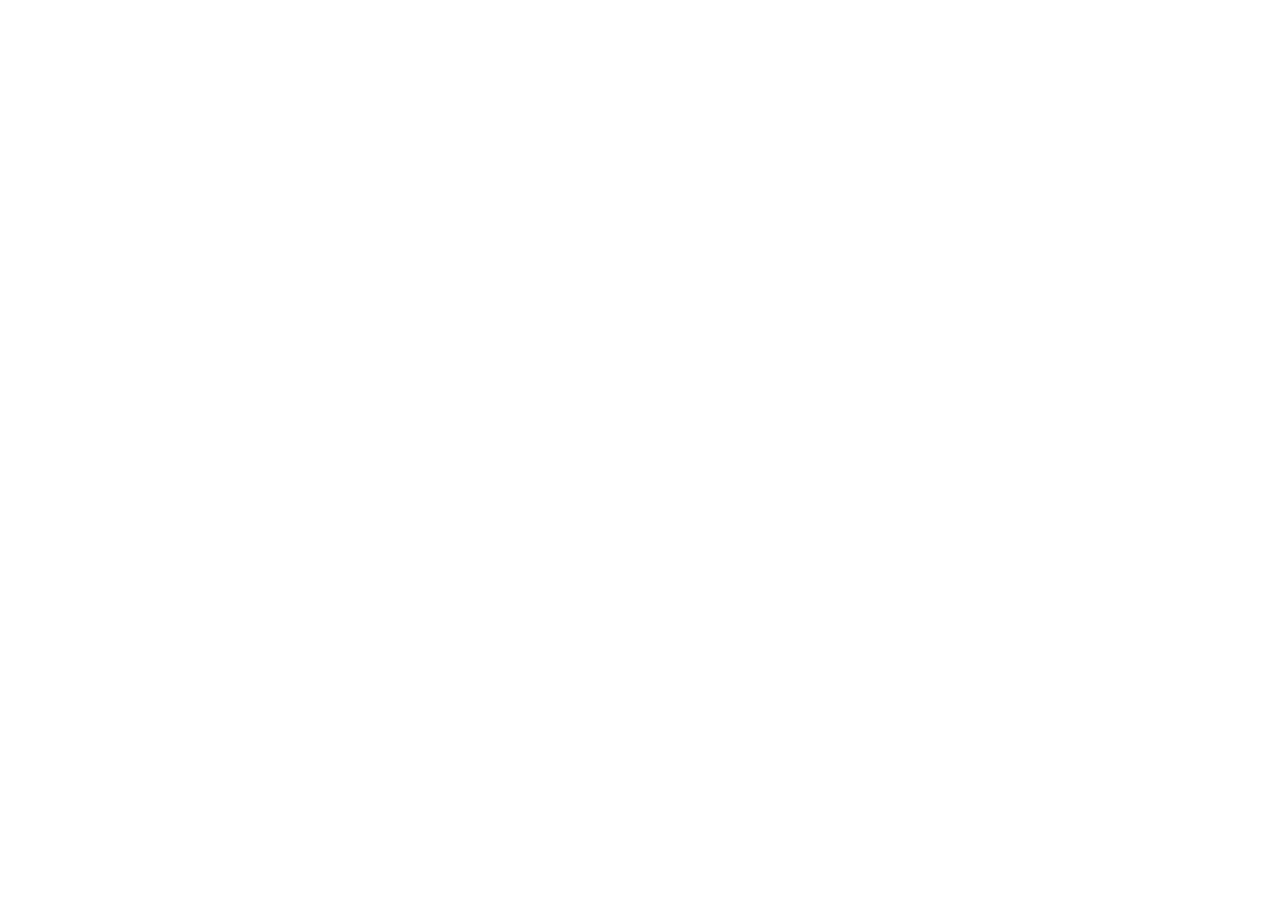
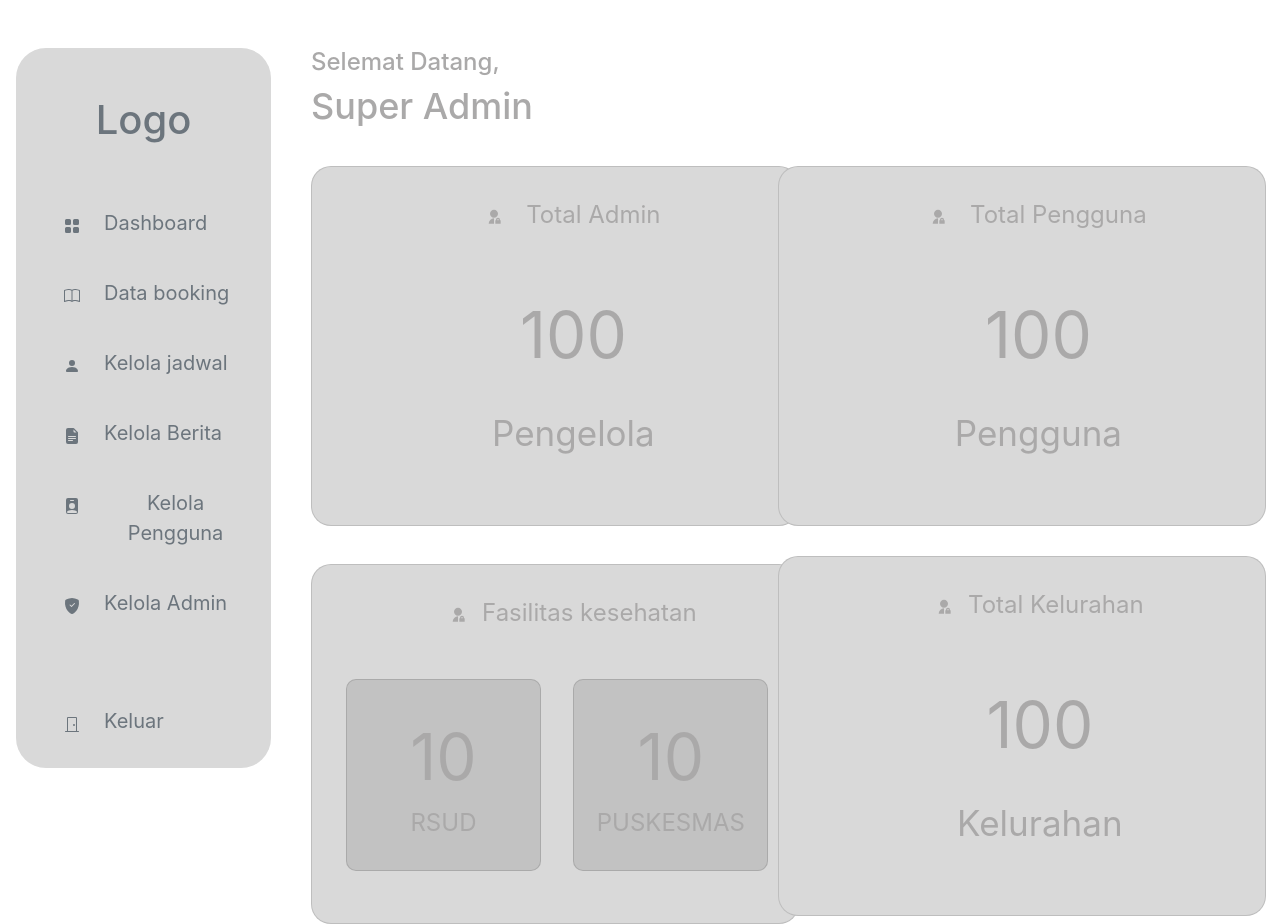
Before and after one commit to Ranto12/bookingvaccine-frontEnd, a React (Create React App) app in the folder vaccinebooking/: page /Dashboard in a window 1280 px wide. Before the commit this address had no page. Before the commit the page ends 800 px from the top, so only its background shows below. Built offline with nearby package versions, Linux system fonts and the light colour scheme.

Commit message:
update login

```diff
--- a/vaccinebooking/src/App.js
+++ b/vaccinebooking/src/App.js
@@ -10,7 +10,7 @@
 function App() {
   return (
     <Routes>
-      <Route path="/login" element={<Dashboard />} />
+      <Route path="/Dashboard" element={<Dashboard />} />
       <Route path="/" element={<Login />} />
       <Route path="/KelolaBerita" element={<KelolaBerita />} />
       <Route path="/DataBooking" element={<DataBooking />} />
--- a/vaccinebooking/src/assets/Style/style.css
+++ b/vaccinebooking/src/assets/Style/style.css
@@ -103,7 +103,7 @@
 
 }
 
-.body {
+.head {
   margin-top: 215px !important;
   margin-bottom: 215px !important;
 }
--- a/vaccinebooking/src/component/Sidebar/Sidebar.jsx
+++ b/vaccinebooking/src/component/Sidebar/Sidebar.jsx
@@ -26,7 +26,7 @@
             <div className="  text-center pb-4 ps-4 hover-bg-secondary ">
               <Link
                 className="text-decoration-none d-flex menu-sidebar  me-4 py-2"
-                to="/"
+                to="/Dashboard"
               >
                 <div className="text-muted pt-1 ps-4 ">
                   <BsFillGridFill />
--- a/vaccinebooking/src/pages/Login.jsx
+++ b/vaccinebooking/src/pages/Login.jsx
@@ -46,8 +46,8 @@
       </div> */}
       <div className="container">
         <div className="row  ">
-          <div className="col-md-12 offset-md-3 m-0 d-flex row justify-content-center body ">
-            <h2 className=" text-center head text-dark  ">LOGO</h2>
+          <div className="col-md-12 offset-md-3 m-0 d-flex row justify-content-center head ">
+            <h2 className=" text-center  text-dark  ">LOGO</h2>
 
             <div className="card my-5 ">
 
```
